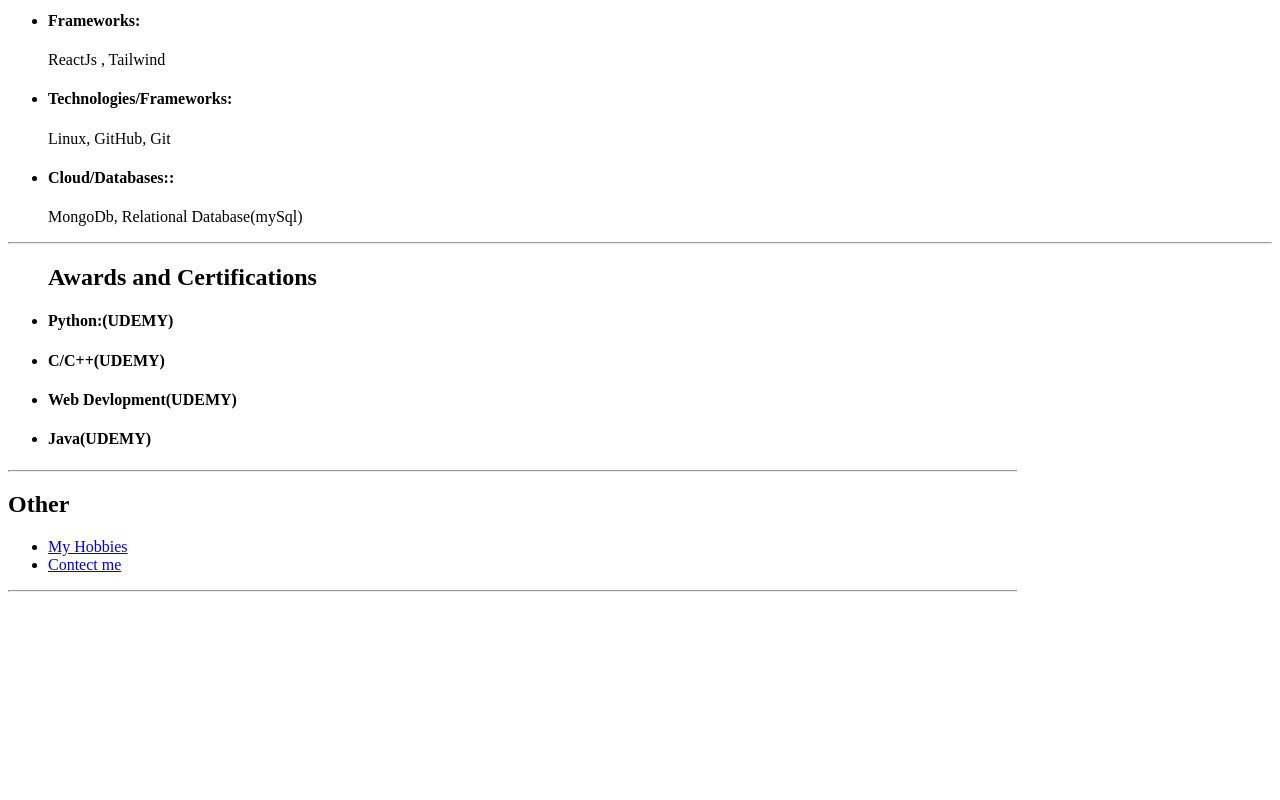
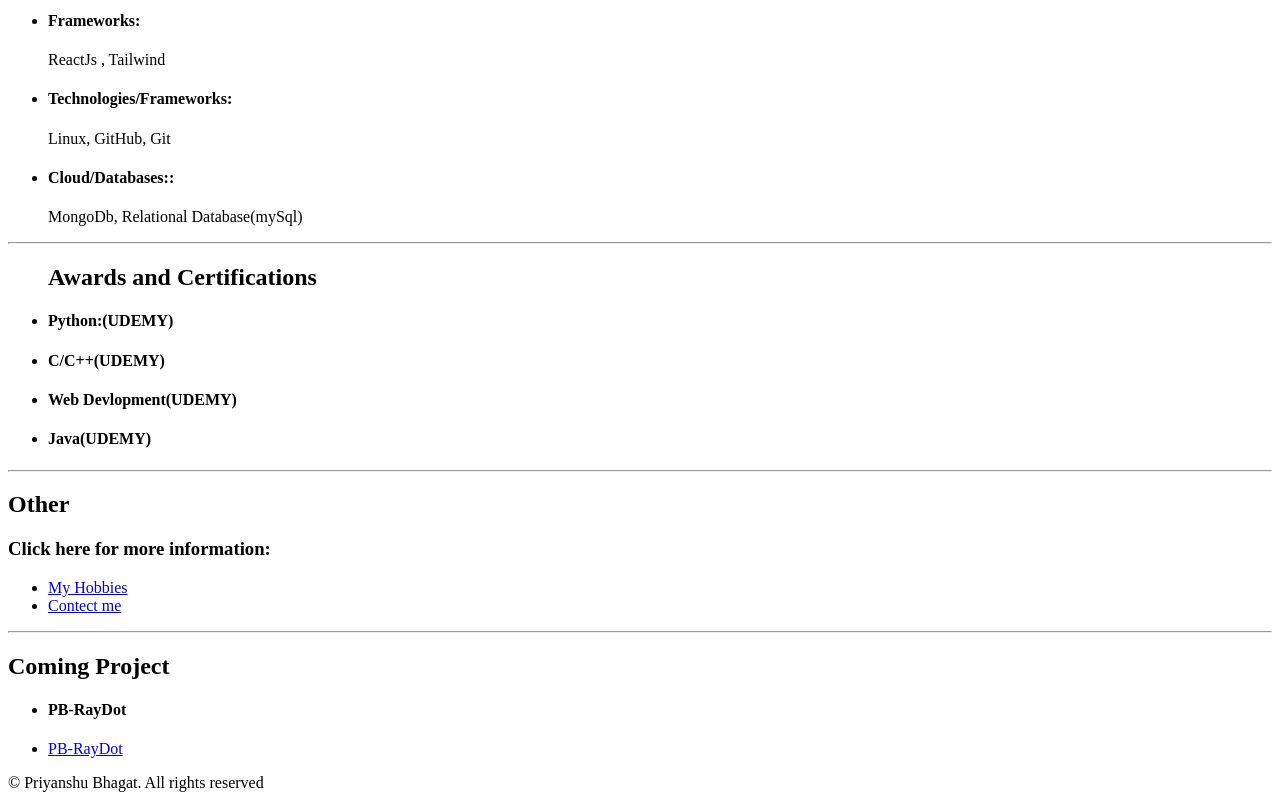
Before and after one commit to priyanshucodes73/My-Resume, a plain HTML site: page index.html in a window 1280 px wide. Shown: the part 933-1733 px from the top of the page. Before the commit the page ends 1693 px from the top, so only its background shows below. Drawn offline with Linux system fonts and the light colour scheme.

Commit message:
Update index.html

```diff
--- a/index.html
+++ b/index.html
@@ -42,6 +42,7 @@
     </ul>
     <hr/>
     <h2>Other</h2>
+    <h3>Click here for more information:</h3>
     <ul>
         <li><a href="./MyHobies.html">My Hobbies</a></li>
         <li><a href="./Contct.html">Contect me</a></li>
```
